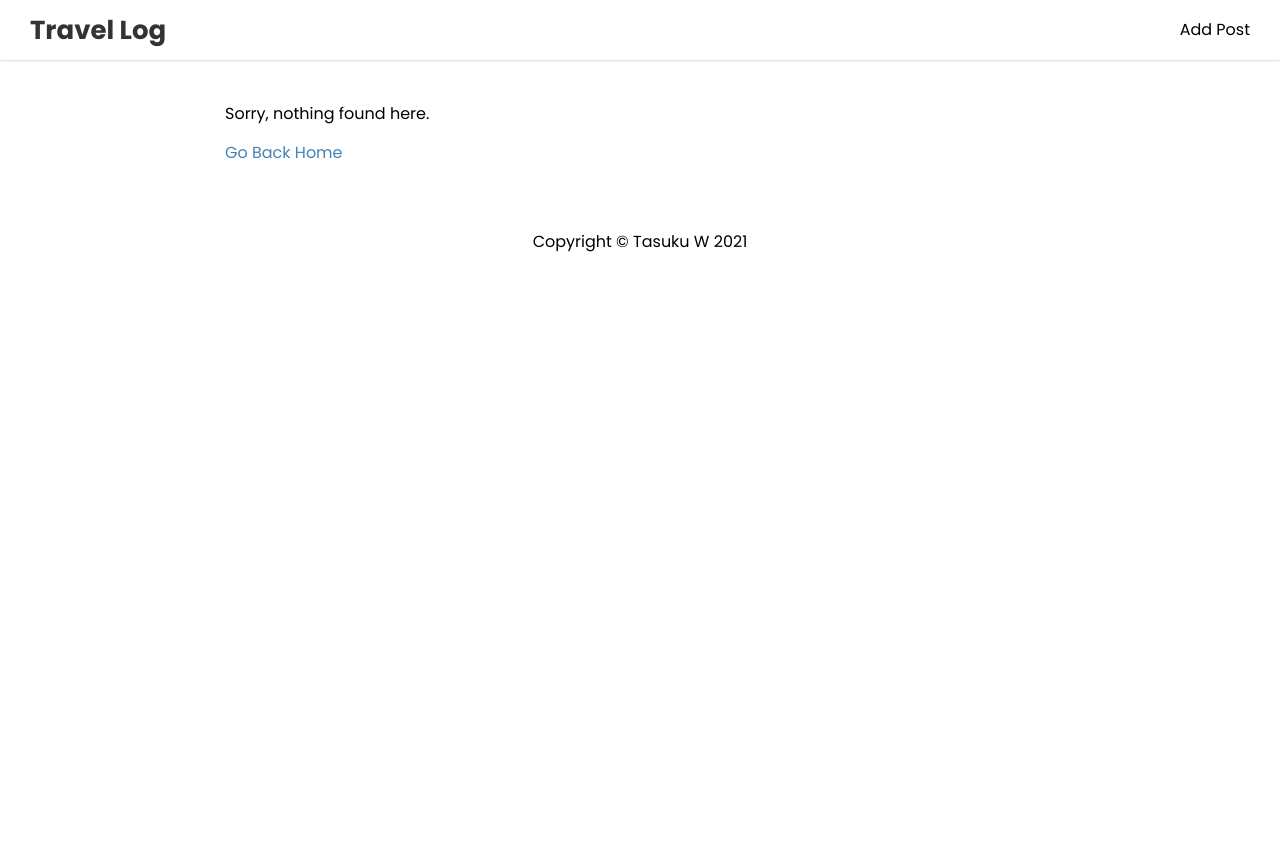
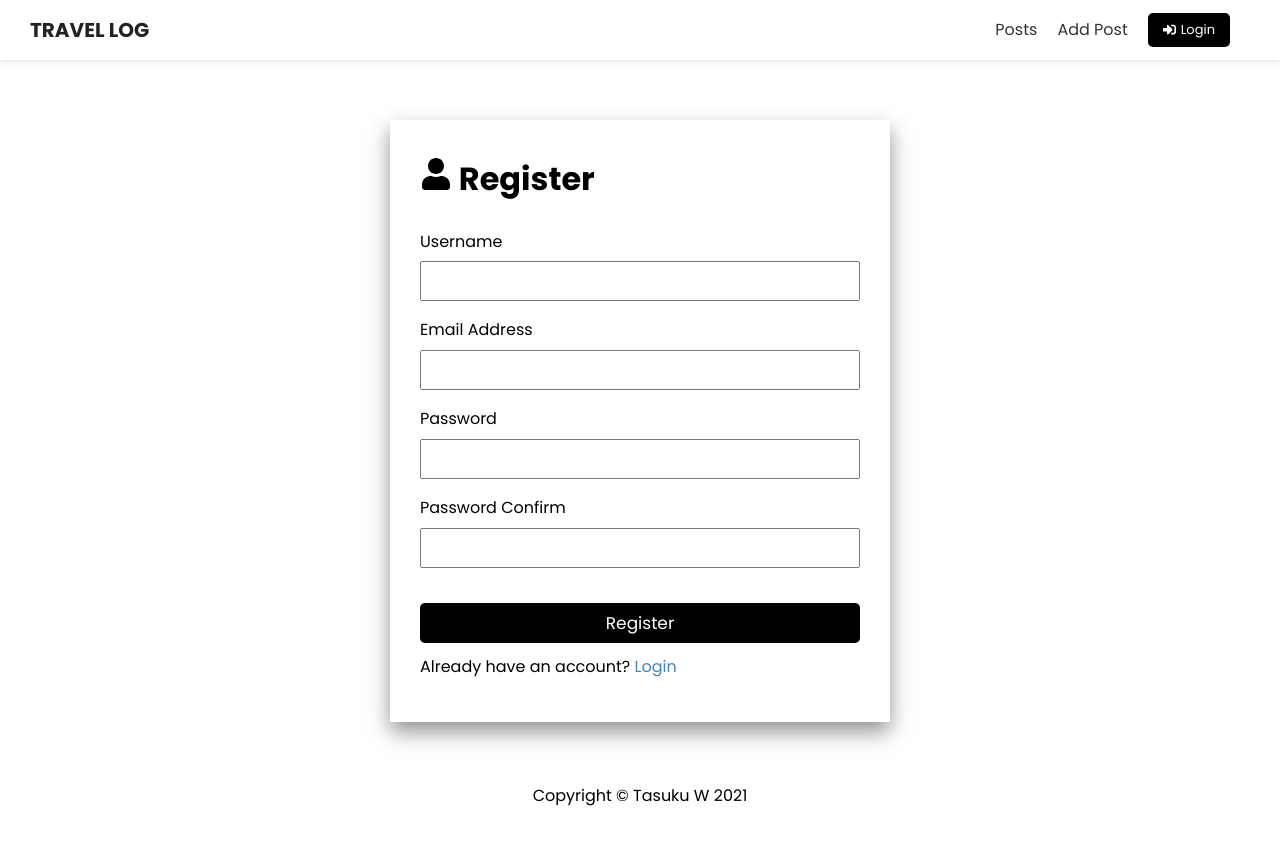
Before and after one commit to mf-watanabe-tasuku/travellog, a Next.js app: page /account/register in a window 1280 px wide. Before the commit this address had no page. Before the commit the page ends 800 px from the top, so only its background shows below. Built offline with nearby package versions, Linux system fonts and the light colour scheme.

Commit message:
Add Login and Register pages

```diff
--- a/components/Header.js
+++ b/components/Header.js
@@ -1,23 +1,34 @@
+import { FaSignInAlt, FaSignOutAlt } from "react-icons/fa";
 import Link from "next/link";
 import styles from "@/styles/Header.module.css";
 
 export default function Header() {
   return (
     <header className={styles.header}>
-      <div className={styles.header__container}>
       <Link href="/">
-          <a className={styles.header__link}>Travel Log</a>
+        <a className={styles.logo}>Travel Log</a>
       </Link>
       <nav className={styles.nav}>
         <ul className={styles.nav__list}>
           <li>
+            <Link href="/posts">
+              <a>Posts</a>
+            </Link>
+          </li>
+          <li>
             <Link href="/posts/add">
-                <a className={styles.nav__link}>Add Post</a>
+              <a>Add Post</a>
+            </Link>
+          </li>
+          <li>
+            <Link href="/account/login">
+              <a className="btn btn-secondary btn-icon">
+                <FaSignInAlt /> Login
+              </a>
             </Link>
           </li>
         </ul>
       </nav>
-      </div>
     </header>
   );
 }
--- /dev/null
+++ b/pages/account/register.js
@@ -0,0 +1,80 @@
+import { FaUser } from "react-icons/fa";
+import { ToastContainer, toast } from "react-toastify";
+import "react-toastify/dist/ReactToastify.css";
+import { useState, useEffect, useContext } from "react";
+import Link from "next/link";
+import Layout from "@/components/Layout";
+import styles from "@/styles/AuthForm.module.css";
+
+export default function RegisterPage() {
+  const [username, setUsername] = useState("");
+  const [email, setEmail] = useState("");
+  const [password, setPassword] = useState("");
+  const [passwordConfirm, setPasswordConfirm] = useState("");
+
+  const handleSubmit = (e) => {
+    e.preventDefault();
+
+    if (password !== passwordConfirm) {
+      toast.error("Password do not match!");
+      return;
+    }
+
+    console.log({ username, email, password });
+  };
+
+  return (
+    <Layout title="User Registration">
+      <div className={styles.auth}>
+        <h1>
+          <FaUser /> Register
+        </h1>
+        <ToastContainer />
+        <form onSubmit={handleSubmit}>
+          <div>
+            <label htmlFor="username">Username</label>
+            <input
+              type="text"
+              id="username"
+              value={username}
+              onChange={(e) => setUsername(e.target.value)}
+            />
+          </div>
+          <div>
+            <label htmlFor="email">Email Address</label>
+            <input
+              type="email"
+              id="email"
+              value={email}
+              onChange={(e) => setEmail(e.target.value)}
+            />
+          </div>
+          <div>
+            <label htmlFor="password">Password</label>
+            <input
+              type="password"
+              id="password"
+              value={password}
+              onChange={(e) => setPassword(e.target.value)}
+            />
+          </div>
+          <div>
+            <label htmlFor="passwordConfirm">Password Confirm</label>
+            <input
+              type="password"
+              id="passwordConfirm"
+              value={passwordConfirm}
+              onChange={(e) => setPasswordConfirm(e.target.value)}
+            />
+          </div>
+
+          <input type="submit" value="Register" className="btn btn-secondary" />
+        </form>
+
+        <p>
+          Already have an account? <Link href="/account/login">Login</Link>
+        </p>
+      </div>
+    </Layout>
+  );
+}
--- /dev/null
+++ b/styles/AuthForm.module.css
@@ -0,0 +1,31 @@
+.auth {
+  max-width: 500px;
+  margin: 30px auto auto;
+  padding: 30px;
+  box-shadow: 0px 10px 20px 0px rgba(50, 50, 50, 0.52);
+}
+
+.auth label {
+  display: block;
+  margin-bottom: 5px;
+}
+
+.auth input[type="text"],
+.auth input[type="email"],
+.auth input[type="password"] {
+  display: block;
+  width: 100%;
+  height: 40px;
+  padding: 5px;
+  font-size: 18px;
+}
+
+.auth input[type="submit"] {
+  margin-top: 20px;
+  width: 100%;
+  font-size: 17px;
+}
+
+.auth div {
+  margin-bottom: 15px;
+}
--- a/styles/Header.module.css
+++ b/styles/Header.module.css
@@ -1,30 +1,32 @@
 .header {
-  height: 60px;
-  text-align: center;
-  box-shadow: 0 1px 2px #ddd;
-}
-.header__container {
   display: flex;
   justify-content: space-between;
   align-items: center;
+  background: #fff;
+  color: #333;
+  height: 60px;
   padding: 0 30px;
+  box-shadow: 0 2px 5px rgba(0, 0, 0, 0.1);
 }
-.header__link {
-  line-height: 60px;
-  text-decoration: none;
+
+.logo {
+  color: #222;
+  font-size: 20px;
   font-weight: bold;
-  font-size: 26px;
-  color: #333;
+  text-transform: uppercase;
 }
 
 .nav__list {
   list-style-type: none;
+  display: flex;
+  align-items: center;
+  justify-content: center;
+  list-style: none;
 }
-.nav__link {
-  text-decoration: none;
-  color: inherit;
+.nav__list a {
+  color: #333;
+  margin-right: 20px;
 }
-.nav__link:hover {
-  opacity: 0.5;
-  text-decoration: underline;
+.nav__list a:hover {
+  color: #000;
 }
--- a/styles/global.css
+++ b/styles/global.css
@@ -40,16 +40,18 @@ h1 {
 }
 
 .btn-secondary {
+  font: inherit;
+  font-size: 13px;
   background: #000;
   color: #fff !important;
+  border: 0;
+  border-radius: 5px;
+  padding: 5px 15px;
+  cursor: pointer;
 }
 
 .btn-secondary:hover {
   opacity: 0.8;
-}
-
-.btn-next {
-  margin-right: 10px;
 }
 
 .btn-icon {
```
Also changed, not shown: pages/account/login.js (added, +53 -0 lines). Lines whose indentation alone changed are shown as unchanged.
